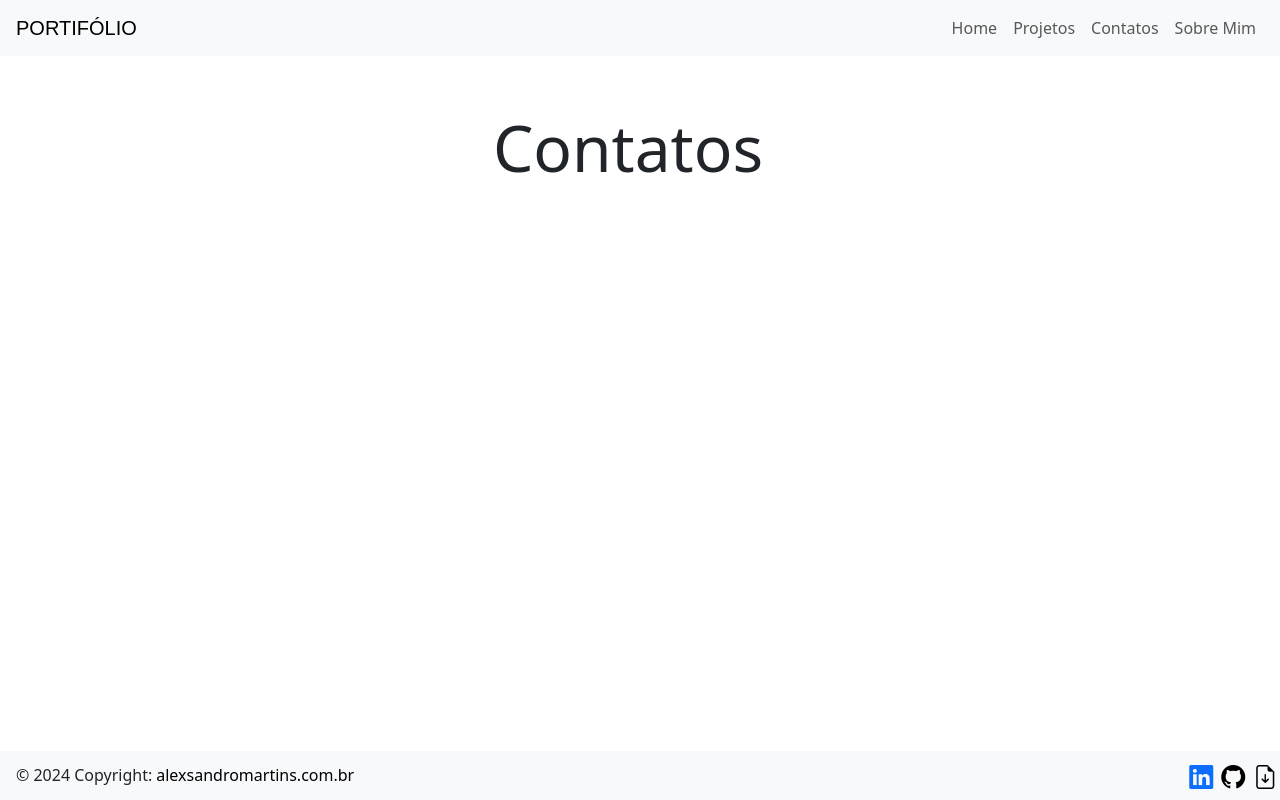
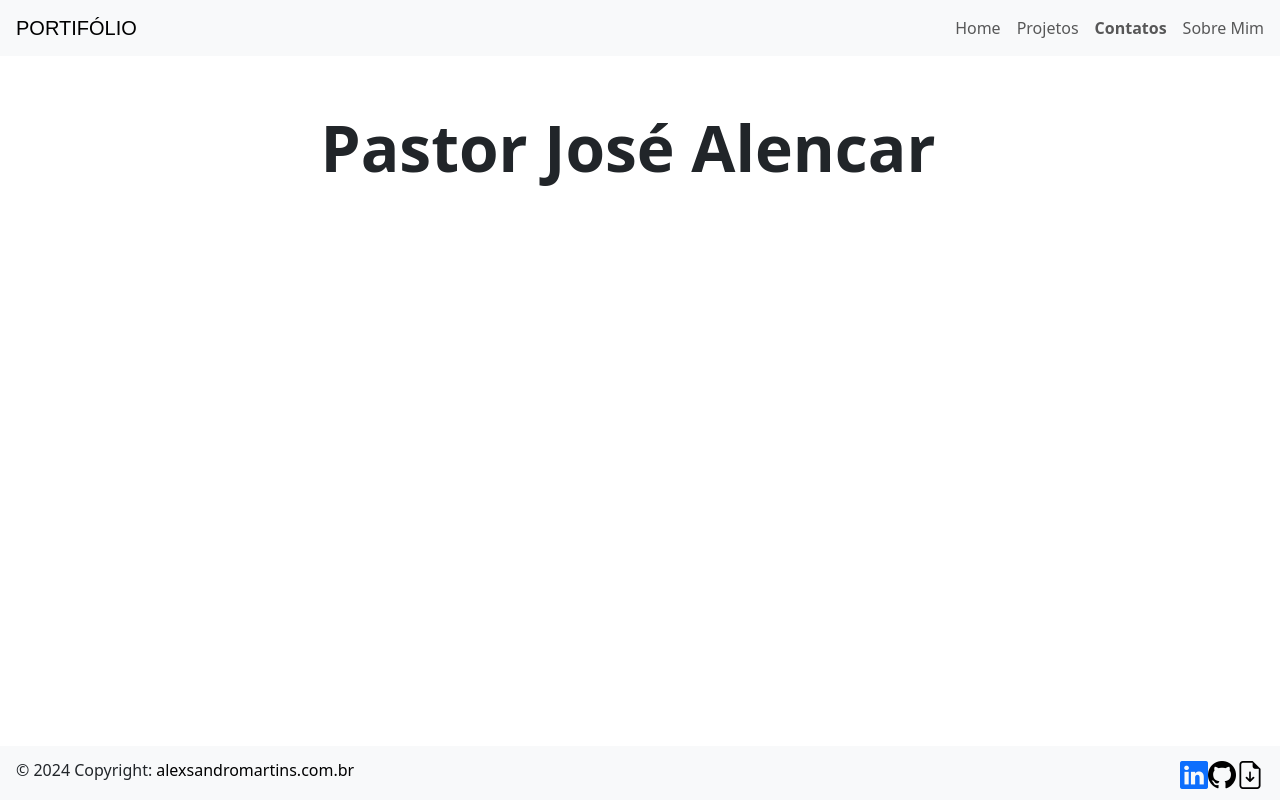
Before and after one commit to Alexsandro-Martinz/portifolio, a React (Vite) app: page /portifolio/contacts in a window 1280 px wide. Built offline with nearby package versions, Linux system fonts and the light colour scheme; a web font is replaced by a local one.

Commit message:
fix: bug on link of nav

```diff
--- /dev/null
+++ b/src/App.css
@@ -0,0 +1,4 @@
+body {
+    font-family: 'Noto Sans Devanagari', 'Noto Sans Tamil', 'Noto Sans' ', ' Noto Sans Symbols 2', sans-serif;
+
+}
--- a/src/App.jsx
+++ b/src/App.jsx
@@ -5,6 +5,7 @@ import Projects from "./pages/Project";
 import Contacts from "./pages/Contact";
 import About from "./pages/About";
 import "bootstrap/dist/css/bootstrap.min.css";
+import "./App.css";
 
 function App() {
     return (
--- a/src/components/FooterLayout.jsx
+++ b/src/components/FooterLayout.jsx
@@ -4,20 +4,20 @@ import { Link } from "react-router-dom";
 
 function FooterLayout() {
     return (
-        <footer className="px-0 py-2 fixed-bottom bg-body-tertiary">
+        <footer className="px-3 py-2 fixed-bottom bg-body-tertiary">
             <div className="m-0 p-0 container-fluid">
-                <div className="row mx-0 text-nowrap justify-content-between">
-                    <div className="col ps-3 pt-1">
+                <div className="d-flex mx-0 text-nowrap justify-content-between">
+                    <div className="d-inline-flex px-0 pt-1">
                         <span>© 2024 Copyright:</span>
                         <a className="text-black ps-1 text-decoration-none" href="">alexsandromartins.com.br</a>
                     </div>
 
-                    <div className=" pt-1 col-sm-1 text-center">
-                        <Link to={"https://www.linkedin.com/in/alexsandro-martins/"} className="mx-1"><i className="bi bi-linkedin h4"></i></Link>
-                        <Link to={"https://github.com/Alexsandro-Martinz"} className="text-black mx-1"><i className="bi bi-github h4 bg-ligth"></i></Link>
+                    <div className="px-0 pt-1 d-inline-flex text-center">
+                        <Link to={"https://www.linkedin.com/in/alexsandro-martins/"} className=""><i className="bi bi-linkedin h3"></i></Link>
+                        <Link to={"https://github.com/Alexsandro-Martinz"} className="text-black"><i className="bi bi-github h3 bg-ligth"></i></Link>
                         <Link rel="noreferrer" to="alexsandromartins.docx"
-                            target="_blank" className="mx-1 text-black">
-                            <i className="bi bi-file-earmark-arrow-down h4"></i></Link>
+                            target="_blank" className="text-black">
+                            <i className="bi bi-file-earmark-arrow-down h3"></i></Link>
                     </div>
                 </div>
             </div>
--- a/src/components/NavBarLayout.css
+++ b/src/components/NavBarLayout.css
@@ -1,3 +1,12 @@
 #nav-title {
     font-family: "Noto Sans Lao Looped", sans-serif;
 }
+
+#nav a:focus {
+    font-weight: bold;
+}
+
+
+#nav a {
+    padding: 0;
+}
--- a/src/components/NavBarLayout.jsx
+++ b/src/components/NavBarLayout.jsx
@@ -1,24 +1,52 @@
 import { Nav, Navbar, TabContainer } from "react-bootstrap";
-import { Link } from "react-router-dom";
+import { Link, useLocation } from "react-router-dom";
 import "./NavBarLayout.css";
+import { useEffect } from "react";
+
 
 function NavBarLayout() {
+    const location = useLocation();
+
+    useEffect(() => {
+        let name = location.pathname.split("/")[2];
+        name = name == null ? "home" : name;
+
+        ['home', 'projects', "contacts", "about"].map((n) => {
+            const btn = document.getElementById(n);
+            const fw = n == name ? "bold" : "normal";
+            btn.style.fontWeight = fw;
+        })
+    }, [location.pathname]);
+
+    {
         return (
-        <Navbar expand="lg" className="px-3 fixed-top bg-body-tertiary">
+            <Navbar expand="lg" className="px-3 py-2 fixed-top bg-body-tertiary">
                 <TabContainer>
-                <Navbar.Brand className="" id="nav-title" href="/">PORTIFÓLIO</Navbar.Brand>
+                    <Navbar.Brand id="nav-title" onClick={() => document.getElementById("home").click()}>PORTIFÓLIO</Navbar.Brand>
                     <Navbar.Toggle aria-controls="basic-navbar-nav" />
                     <Navbar.Collapse id="basic-navbar-nav">
-                    <Nav className="ms-auto">
-                        <Link className="nav-link" to={""}>Home</Link>
-                        <Link className="nav-link" to="projects">Projetos</Link>
-                        <Link className="nav-link" to="contacts" >Contatos</Link>
-                        <Link className="nav-link" to="about">Sobre Mim</Link>
+                        <Nav id="nav" className="ms-auto" role="presentation">
+
+                            <div className="d-flex">
+                                <div className="ps-3 nav-item d-inline-flex">
+                                    <Link id="home" className="nav-link" to={""}>Home</Link>
+                                </div>
+                                <div className="ps-3 d-inline-flex">
+                                    <Link id="projects" className="nav-link " to="projects">Projetos</Link>
+                                </div>
+                                <div className="ps-3 d-inline-flex">
+                                    <Link id="contacts" className="nav-link " to="contacts" >Contatos</Link>
+                                </div>
+                                <div className="ps-3 d-inline-flex">
+                                    <Link id="about" className="nav-link " to="about">Sobre Mim</Link>
+                                </div>
+                            </div>
+
                         </Nav>
                     </Navbar.Collapse>
                 </TabContainer>
             </Navbar>
         );
     }
-
+}
 export default NavBarLayout;
--- a/src/pages/Contact.jsx
+++ b/src/pages/Contact.jsx
@@ -3,7 +3,7 @@ function ContactPage() {
         <div id="contatos" className="content-section row container-fluid">
             <div className="col m-auto text-center">
                 <div className="container mb-5">
-                    <h1 className="display-3">Contatos</h1>
+                    <h1 className="display-3 fw-bold">Pastor José Alencar</h1>
                 </div>
             </div>
         </div>
--- a/src/pages/Home.jsx
+++ b/src/pages/Home.jsx
@@ -1,10 +1,20 @@
+import logo from "./../assets/images/logotipo.jpg";
+
+
 const HomePage = () => {
     return (
         <div id="home" className="container-fluid">
             <div className="col-sm m-auto text-center">
                 <div className="container mt-5">
-                    <h1 className="h1 display-3">ALEXSANDRO MARTINS</h1>
-                    <p className="h3 fw-normal">ENGENHEIRO DE SOFTWARE &#38; DESENVOLVEDOR BACKEND</p>
+                    <div className="row">
+                        <div className="col">
+                            <h1 className="h1 display-3">ALEXSANDRO MARTINS</h1>
+                            <p className="h3 fw-normal">ENGENHEIRO DE SOFTWARE &#38; DESENVOLVEDOR BACKEND</p>
+                        </div>
+                        <div className="col">
+                            <img src={logo} alt="lototipo" />
+                        </div>
+                    </div>
                 </div>
             </div>
         </div>
```
Also changed, not shown: src/Base.jsx (deleted, +0 -19 lines), src/assets/css/Index.css (+1 -6 lines), src/components/Footer.jsx (deleted, +0 -41 lines), src/assets/images/logotipo.jpg (added), src/components/Footer.css (deleted). Lines whose indentation alone changed are shown as unchanged.
